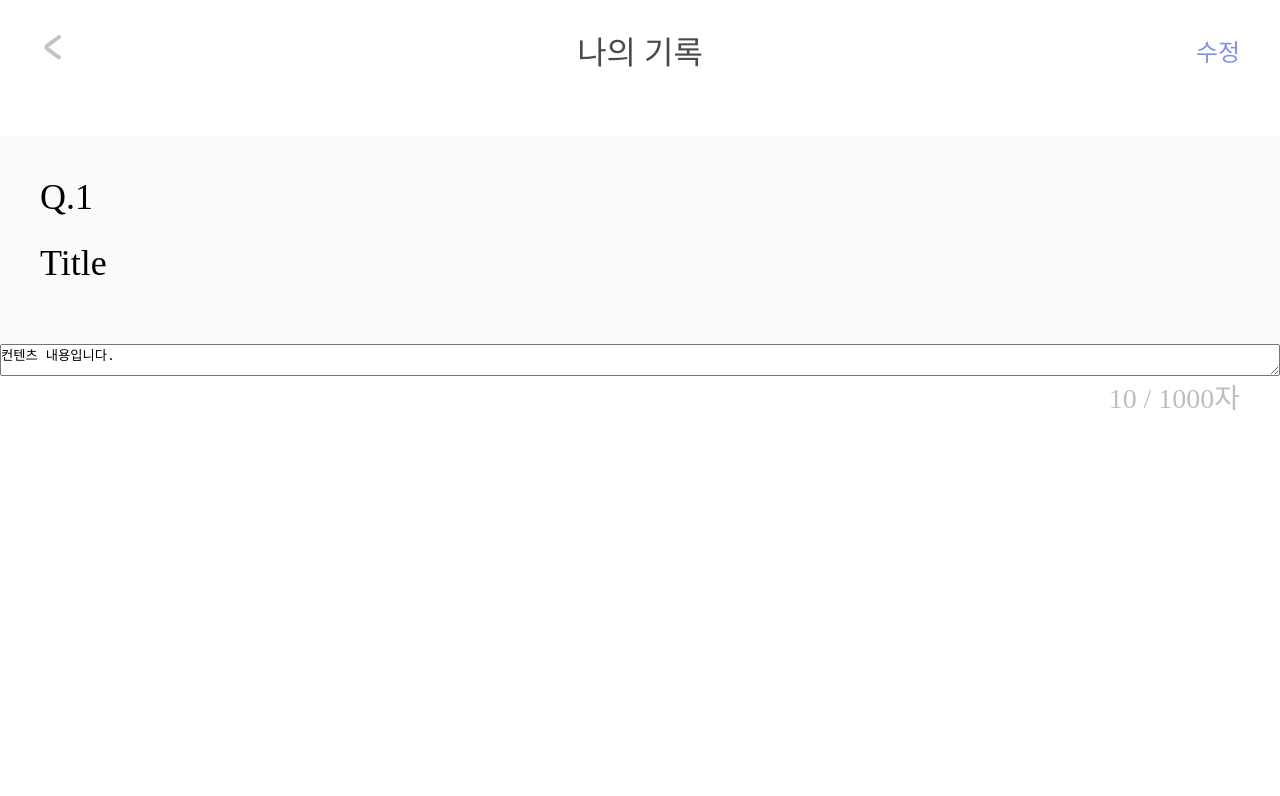
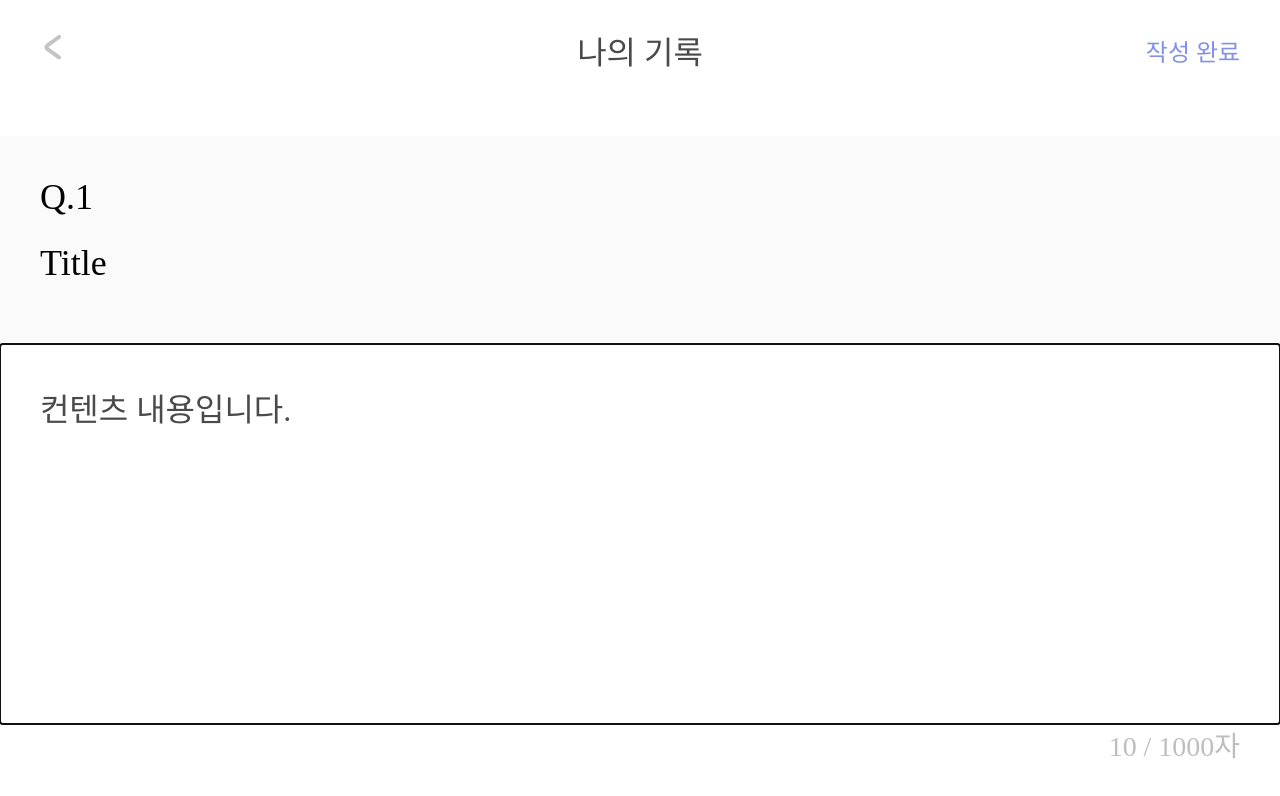
Before and after one commit to Kimbangul/IHuAe-web, a Next.js app: page /diary/ask/1 in a window 1280 px wide. Both pictures are taken after a click on the item "수정". Shown: the top 796 px of the page. Built offline with nearby package versions, Linux system fonts and the light colour scheme; a web font is replaced by a local one.

Commit message:
style: text area styling and focus mode add

```diff
--- a/src/components/diary/ask/AskStyle.ts
+++ b/src/components/diary/ask/AskStyle.ts
@@ -1,5 +1,6 @@
 import styled from 'styled-components';
 import { Detail, Menu } from '@/components/diary/detail/DetailStyle';
+import { MutableRefObject } from 'react';
 
 const AskStyle = {
   Wrap: styled(Detail.Wrap)``,
@@ -32,6 +33,11 @@ const AskStyle = {
   Textarea: styled.textarea`
     flex-grow: 1;
     padding: 2rem;
+    font-size: 1.6rem;
+    border: none;
+    color: ${({theme}) => theme.color.text.text_09};
+    resize: none;
+    ${({theme}) => theme.font.sans.regular};
   `,
   Info: styled(Detail.Date)`
     text-align: right;
--- a/src/components/diary/ask/AskType.ts
+++ b/src/components/diary/ask/AskType.ts
@@ -1,5 +1,4 @@
-import { type } from "os";
-import { Dispatch, SetStateAction } from "react";
+import { Dispatch, MutableRefObject, SetStateAction } from "react";
 
 export interface ContentType {
   content: string;
@@ -11,4 +10,7 @@ export interface EditType {
   setIsEdit: Dispatch<SetStateAction<boolean>>;
 }
 
+export interface MenuParamType extends ContentType {
+  editRef: MutableRefObject<HTMLTextAreaElement | null>
+}
 export type AskParamType = ContentType & EditType;
--- a/src/components/diary/ask/AskView.tsx
+++ b/src/components/diary/ask/AskView.tsx
@@ -1,8 +1,17 @@
+import { useEffect, useRef } from 'react';
 import Header from '@/components/common/Header';
 import AskStyle, {AskMenu} from './AskStyle';
 import { AskParamType, ContentType, EditType } from './AskType';
 
 const AskView : React.FC<AskParamType> = ({content, setContent, isEdit, setIsEdit}) => {
+  const editRef = useRef<null | HTMLTextAreaElement>(null);
+  useEffect(()=>{
+    if (!isEdit) return;
+    const input = document.querySelector('#Ask__Input');
+    if (!(input instanceof HTMLTextAreaElement)) return;
+    input?.focus();
+  }, [isEdit]);
+
   return (
     <AskStyle.Wrap>
       <Header title='나의 기록' back={true} menu={AskViewMenu({isEdit, setIsEdit})} />
@@ -14,7 +23,7 @@ const AskView : React.FC<AskParamType> = ({content, setContent, isEdit, setIsEdi
         {
           !isEdit ?
           <AskStyle.Text>{content}</AskStyle.Text> :
-          < AskEditView content={content} setContent={setContent}/>
+          <AskEditView content={content} setContent={setContent}/>
         }
         <AskStyle.Info>{content.length} / 1000자</AskStyle.Info>
       </AskStyle.Content>
@@ -24,14 +33,14 @@ const AskView : React.FC<AskParamType> = ({content, setContent, isEdit, setIsEdi
 
 const AskEditView : React.FC<ContentType> = ({content, setContent}) => {
   return(
-    <textarea onChange={(e)=>setContent(e.target.value)}>
+    <AskStyle.Textarea id='Ask__Input' maxLength={1000} onChange={(e)=>setContent(e.target.value)}>
       {content}
-    </textarea>
+    </AskStyle.Textarea>
   )
 }
 
 const AskViewMenu : React.FC<EditType> = ({isEdit, setIsEdit}) => {
-  return <AskMenu.Button onClick={()=>setIsEdit(!isEdit)}>수정</AskMenu.Button>;
+  return <AskMenu.Button onClick={()=>setIsEdit(!isEdit)}>{isEdit ? '작성 완료' : '수정'}</AskMenu.Button>;
 };
 
 export default AskView;
```
